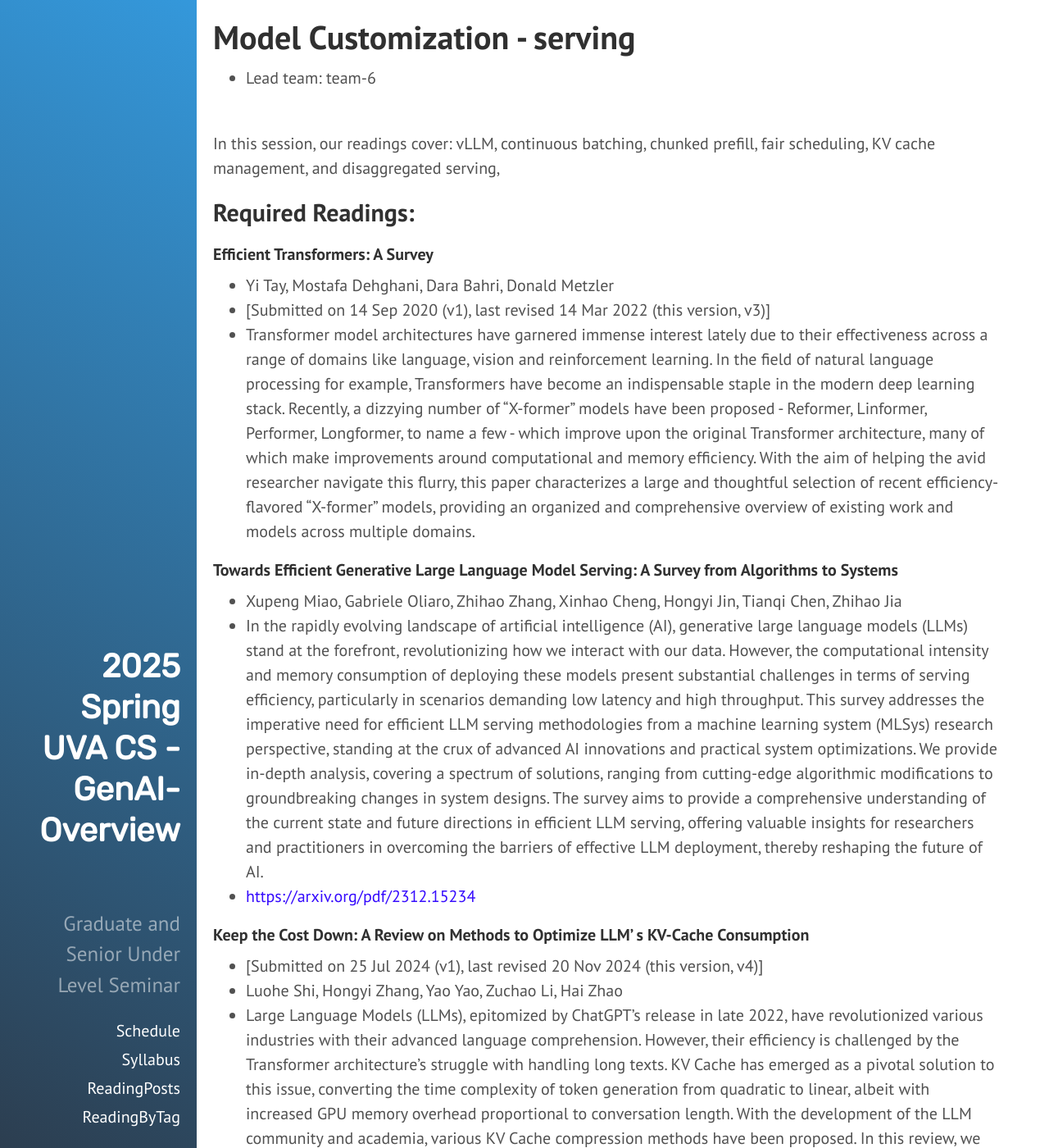
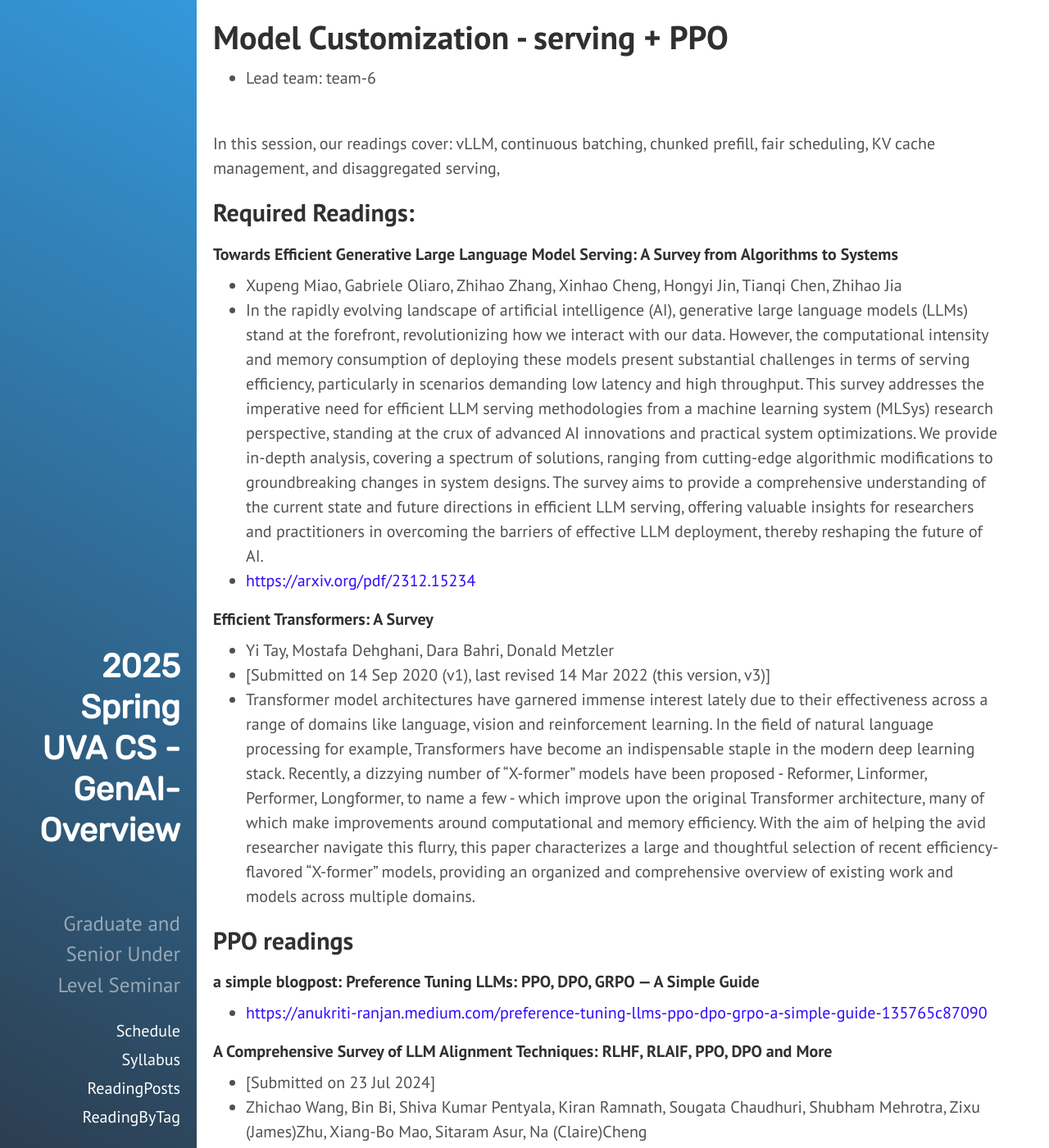
Before and after one commit to qiyanjun/2025sp-GenAI-overview, a Jekyll site: the page built from _contents/S0-L14.md, in a window 1280 px wide and 1400 px high. Shown: the whole window at 82% size. Built offline with Jekyll 4.4.1, drawn with Linux system fonts in a browser that asks for light colours; some of the changed text lies outside the part shown.

Commit message:
PPO+ serving to team6

```diff
--- a/_contents/S0-L14.md
+++ b/_contents/S0-L14.md
@@ -1,6 +1,6 @@
 ---
 layout: post
-title: Model Customization - serving
+title: Model Customization - serving + PPO
 lecture:
 lectureVersion: next
 extraContent:
@@ -21,19 +21,27 @@ In this session, our readings cover:
 
 ## Required Readings:
 
+
+#### Towards Efficient Generative Large Language Model Serving: A Survey from Algorithms to Systems
++ Xupeng Miao, Gabriele Oliaro, Zhihao Zhang, Xinhao Cheng, Hongyi Jin, Tianqi Chen, Zhihao Jia
++ In the rapidly evolving landscape of artificial intelligence (AI), generative large language models (LLMs) stand at the forefront, revolutionizing how we interact with our data. However, the computational intensity and memory consumption of deploying these models present substantial challenges in terms of serving efficiency, particularly in scenarios demanding low latency and high throughput. This survey addresses the imperative need for efficient LLM serving methodologies from a machine learning system (MLSys) research perspective, standing at the crux of advanced AI innovations and practical system optimizations. We provide in-depth analysis, covering a spectrum of solutions, ranging from cutting-edge algorithmic modifications to groundbreaking changes in system designs. The survey aims to provide a comprehensive understanding of the current state and future directions in efficient LLM serving, offering valuable insights for researchers and practitioners in overcoming the barriers of effective LLM deployment, thereby reshaping the future of AI.
++ [https://arxiv.org/pdf/2312.15234](https://arxiv.org/pdf/2312.15234)
+
 #### Efficient Transformers: A Survey
 + Yi Tay, Mostafa Dehghani, Dara Bahri, Donald Metzler
 + [Submitted on 14 Sep 2020 (v1), last revised 14 Mar 2022 (this version, v3)]
 + Transformer model architectures have garnered immense interest lately due to their effectiveness across a range of domains like language, vision and reinforcement learning. In the field of natural language processing for example, Transformers have become an indispensable staple in the modern deep learning stack. Recently, a dizzying number of "X-former" models have been proposed - Reformer, Linformer, Performer, Longformer, to name a few - which improve upon the original Transformer architecture, many of which make improvements around computational and memory efficiency. With the aim of helping the avid researcher navigate this flurry, this paper characterizes a large and thoughtful selection of recent efficiency-flavored "X-former" models, providing an organized and comprehensive overview of existing work and models across multiple domains.
 
 
-#### Towards Efficient Generative Large Language Model Serving: A Survey from Algorithms to Systems
-+ Xupeng Miao, Gabriele Oliaro, Zhihao Zhang, Xinhao Cheng, Hongyi Jin, Tianqi Chen, Zhihao Jia
-+ In the rapidly evolving landscape of artificial intelligence (AI), generative large language models (LLMs) stand at the forefront, revolutionizing how we interact with our data. However, the computational intensity and memory consumption of deploying these models present substantial challenges in terms of serving efficiency, particularly in scenarios demanding low latency and high throughput. This survey addresses the imperative need for efficient LLM serving methodologies from a machine learning system (MLSys) research perspective, standing at the crux of advanced AI innovations and practical system optimizations. We provide in-depth analysis, covering a spectrum of solutions, ranging from cutting-edge algorithmic modifications to groundbreaking changes in system designs. The survey aims to provide a comprehensive understanding of the current state and future directions in efficient LLM serving, offering valuable insights for researchers and practitioners in overcoming the barriers of effective LLM deployment, thereby reshaping the future of AI.
-+ [https://arxiv.org/pdf/2312.15234](https://arxiv.org/pdf/2312.15234)
+
+## PPO readings
+
+#### a simple blogpost: Preference Tuning LLMs: PPO, DPO, GRPO — A Simple Guide
+- [https://anukriti-ranjan.medium.com/preference-tuning-llms-ppo-dpo-grpo-a-simple-guide-135765c87090](https://anukriti-ranjan.medium.com/preference-tuning-llms-ppo-dpo-grpo-a-simple-guide-135765c87090)
 
 
-#### Keep the Cost Down: A Review on Methods to Optimize LLM' s KV-Cache Consumption
-+ [Submitted on 25 Jul 2024 (v1), last revised 20 Nov 2024 (this version, v4)]
-+ Luohe Shi, Hongyi Zhang, Yao Yao, Zuchao Li, Hai Zhao
-+ Large Language Models (LLMs), epitomized by ChatGPT's release in late 2022, have revolutionized various industries with their advanced language comprehension. However, their efficiency is challenged by the Transformer architecture's struggle with handling long texts. KV Cache has emerged as a pivotal solution to this issue, converting the time complexity of token generation from quadratic to linear, albeit with increased GPU memory overhead proportional to conversation length. With the development of the LLM community and academia, various KV Cache compression methods have been proposed. In this review, we dissect the various properties of KV Cache and elaborate on various methods currently used to optimize the KV Cache space usage of LLMs. These methods span the pre-training phase, deployment phase, and inference phase, and we summarize the commonalities and differences among these methods. Additionally, we list some metrics for evaluating the long-text capabilities of large language models, from both efficiency and capability perspectives. Our review thus sheds light on the evolving landscape of LLM optimization, offering insights into future advancements in this dynamic field. Links to the papers mentioned in this review can be found in our Github Repo this https URL.
+#### A Comprehensive Survey of LLM Alignment Techniques: RLHF, RLAIF, PPO, DPO and More
++ [Submitted on 23 Jul 2024]
++ Zhichao Wang, Bin Bi, Shiva Kumar Pentyala, Kiran Ramnath, Sougata Chaudhuri, Shubham
+ Mehrotra, Zixu (James)Zhu, Xiang-Bo Mao, Sitaram Asur, Na (Claire)Cheng
++ With advancements in self-supervised learning, the availability of trillions tokens in a pre-training corpus, instruction fine-tuning, and the development of large Transformers with billions of parameters, large language models (LLMs) are now capable of generating factual and coherent responses to human queries. However, the mixed quality of training data can lead to the generation of undesired responses, presenting a significant challenge. Over the past two years, various methods have been proposed from different perspectives to enhance LLMs, particularly in aligning them with human expectation. Despite these efforts, there has not been a comprehensive survey paper that categorizes and details these approaches. In this work, we aim to address this gap by categorizing these papers into distinct topics and providing detailed explanations of each alignment method, thereby helping readers gain a thorough understanding of the current state of the field.
```
Also changed, not shown: _contents/S0-L20.md (+18 -15 lines), _contents/S0-L21.md (+0 -7 lines), _contents/S0-L26.md (+16 -1 lines).
